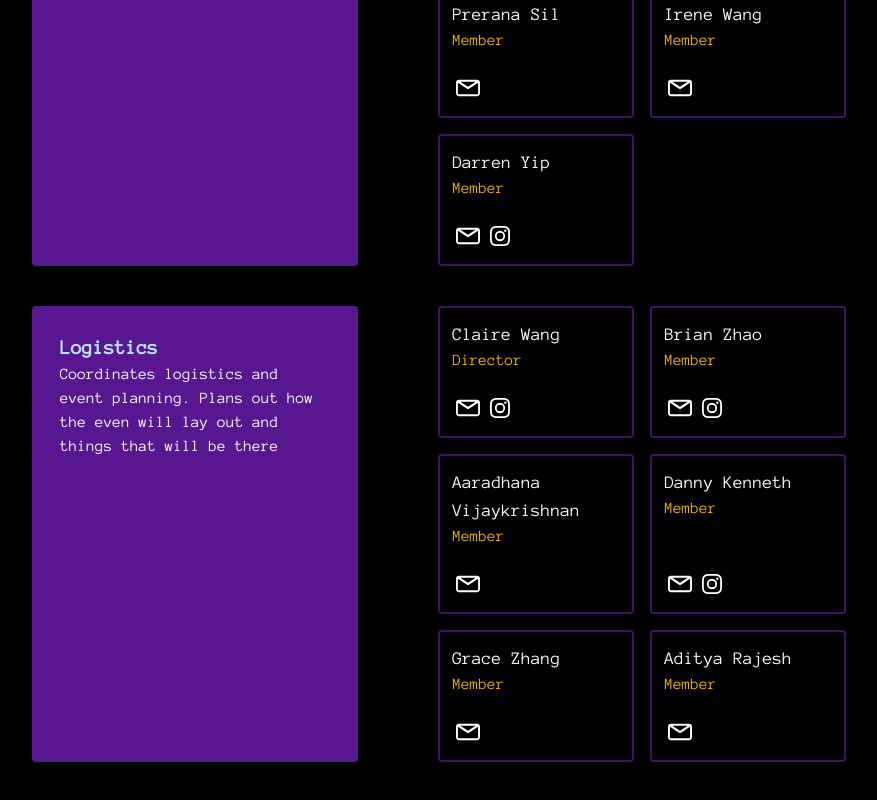
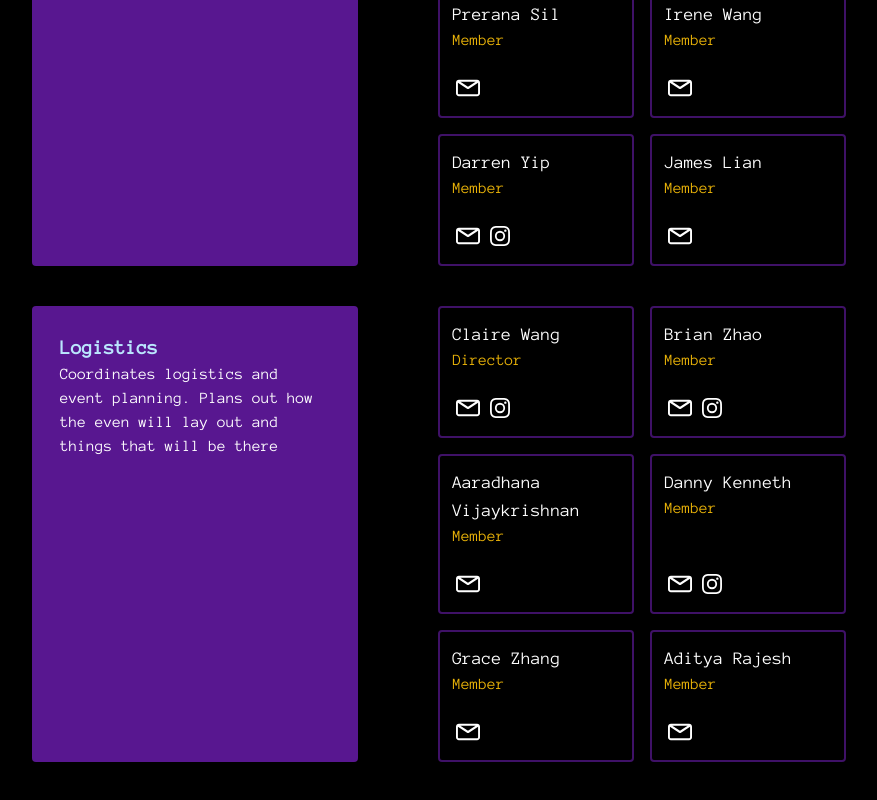
Before and after one commit to FraserHacks/fraserhacks24website, a Next.js app: page /team in a window 1280 px wide. Shown: the part 1150-1950 px from the top of the page, without its empty margins (200-1077 px from the left). Built offline with nearby package versions, Linux system fonts and the light colour scheme.

Commit message:
add memeber

```diff
--- a/src/pages/team/index.tsx
+++ b/src/pages/team/index.tsx
@@ -127,6 +127,12 @@ const sectors: Sector[] = [
         email: "789147@pdsb.net",
         instagram: "darren.y1",
       },
+      {
+        name: "James Lian",
+        position: "Member",
+        email: "755833@pdsb.net",
+        instagram: "",
+      },
     ],
   },
   {
```
